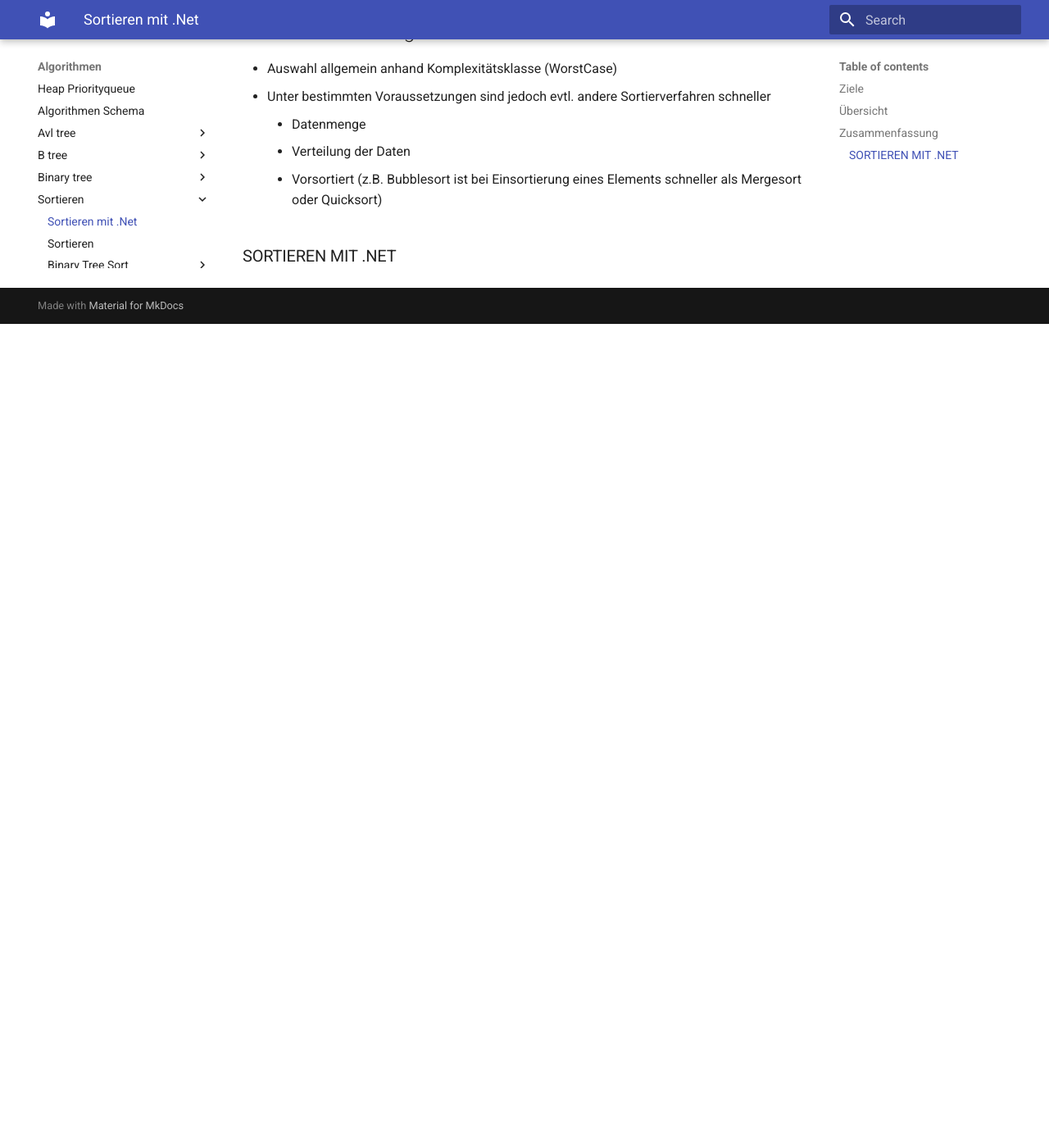
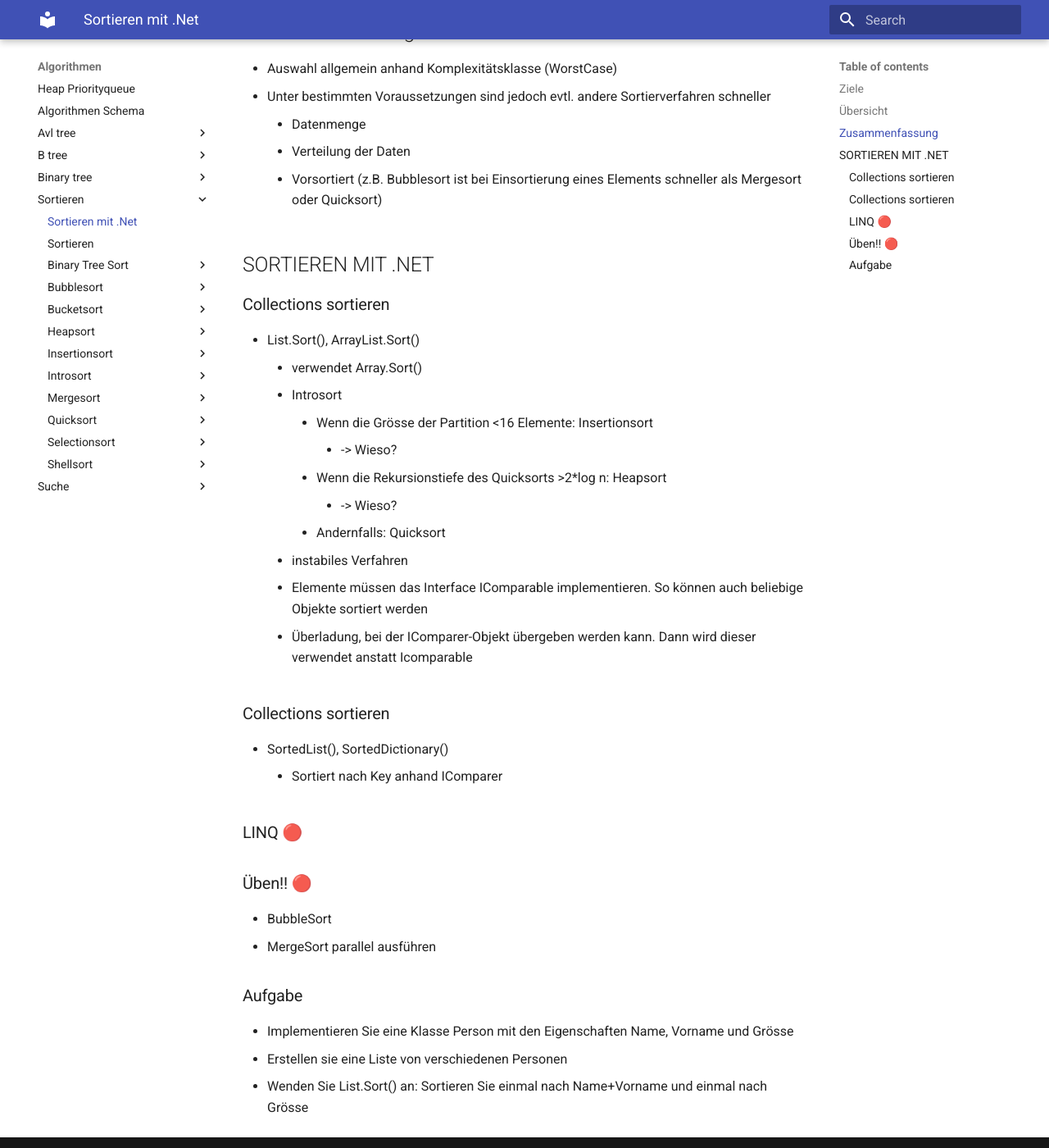
Before and after one commit to tsolenthaler/zbwAlgDs, an MkDocs documentation site: the page built from docs/algorithmen/sortieren/sortieren-net.md, in a window 1280 px wide and 1400 px high, scrolled down 1046 px. Shown: the whole window at 82% size. Built offline with MkDocs 1.6.1 and Material for MkDocs 9.7.7, drawn with Linux system fonts in a browser that asks for light colours; before the commit the page ends 1441 px from its top, so only the background shows below that.

Commit message:
Add documentation for .NET sorting methods and exercises

```diff
--- a/docs/algorithmen/sortieren/sortieren-net.md
+++ b/docs/algorithmen/sortieren/sortieren-net.md
@@ -31,4 +31,35 @@
     * Verteilung der Daten
     * Vorsortiert (z.B. Bubblesort ist bei Einsortierung eines Elements schneller als Mergesort oder Quicksort)
 
-### SORTIEREN MIT .NET
+## SORTIEREN MIT .NET
+
+### Collections sortieren
+
+* List<T>.Sort(), ArrayList.Sort()
+    * verwendet Array.Sort()
+    * Introsort
+        * Wenn die Grösse der Partition <16 Elemente: Insertionsort
+            * -> Wieso?
+        * Wenn die Rekursionstiefe des Quicksorts >2*log n: Heapsort
+            * -> Wieso?
+        * Andernfalls: Quicksort
+    * instabiles Verfahren
+    * Elemente müssen das Interface IComparable implementieren. So können auch beliebige Objekte sortiert werden
+    * Überladung, bei der IComparer-Objekt übergeben werden kann. Dann wird dieser verwendet anstatt Icomparable
+
+### Collections sortieren
+
+* SortedList<TKey, TValue>(), SortedDictionary<TKey, TValue>()
+    * Sortiert nach Key anhand IComparer<TKey>
+
+### LINQ 🔴
+
+### Üben!! 🔴
+
+* BubbleSort
+* MergeSort parallel ausführen
+
+### Aufgabe
+* Implementieren Sie eine Klasse Person mit den Eigenschaften Name, Vorname und Grösse
+* Erstellen sie eine Liste von verschiedenen Personen
+* Wenden Sie List<Person>.Sort() an: Sortieren Sie einmal nach Name+Vorname und einmal nach Grösse
```
